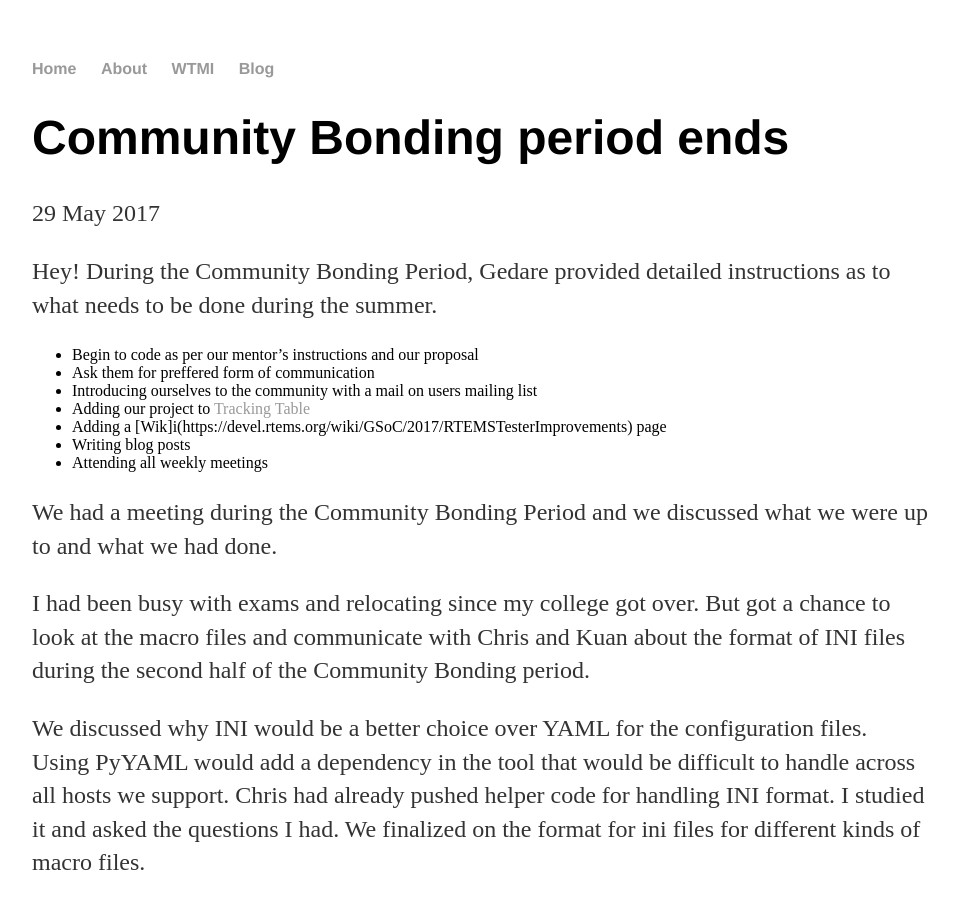
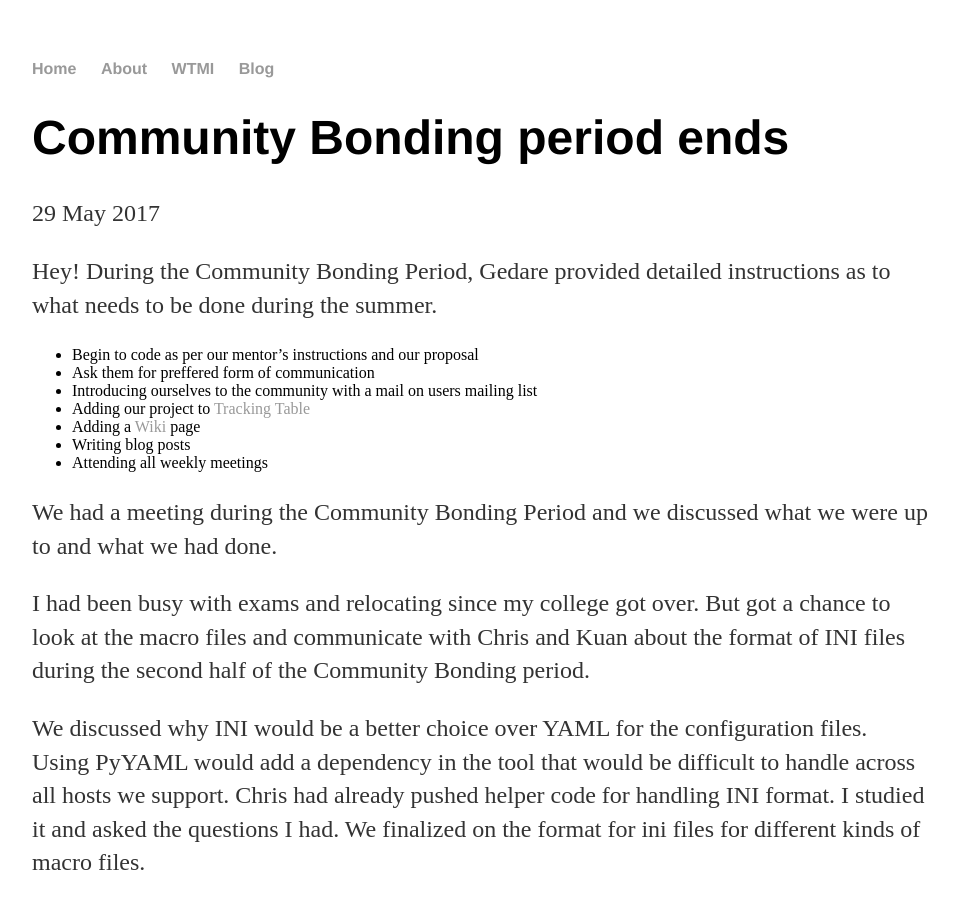
Before and after one commit to tokencolour/tokencolour.github.io, a Jekyll site: the page built from _posts/2017-05-29-Community-Bonding.md, in a window 1280 px wide and 900 px high. Shown: the whole window, without its empty margins (160-1118 px from the left). Built offline with Jekyll 4.4.1, drawn with Linux system fonts in a browser that asks for light colours.

Commit message:
Fixed formatting

```diff
--- a/_posts/2017-05-29-Community-Bonding.md
+++ b/_posts/2017-05-29-Community-Bonding.md
@@ -12,7 +12,7 @@ to what needs to be done during the summer.
 * Ask them for preffered form of communication
 * Introducing ourselves to the community with a mail on users mailing list
 * Adding our project to [Tracking Table](https://devel.rtems.org/wiki/GSoC/2017#StudentsSummerofCodeTrackingTable)
-* Adding a [Wik]i(https://devel.rtems.org/wiki/GSoC/2017/RTEMSTesterImprovements) page
+* Adding a [Wiki](https://devel.rtems.org/wiki/GSoC/2017/RTEMSTesterImprovements) page
 * Writing blog posts
 * Attending all weekly meetings
 
```
